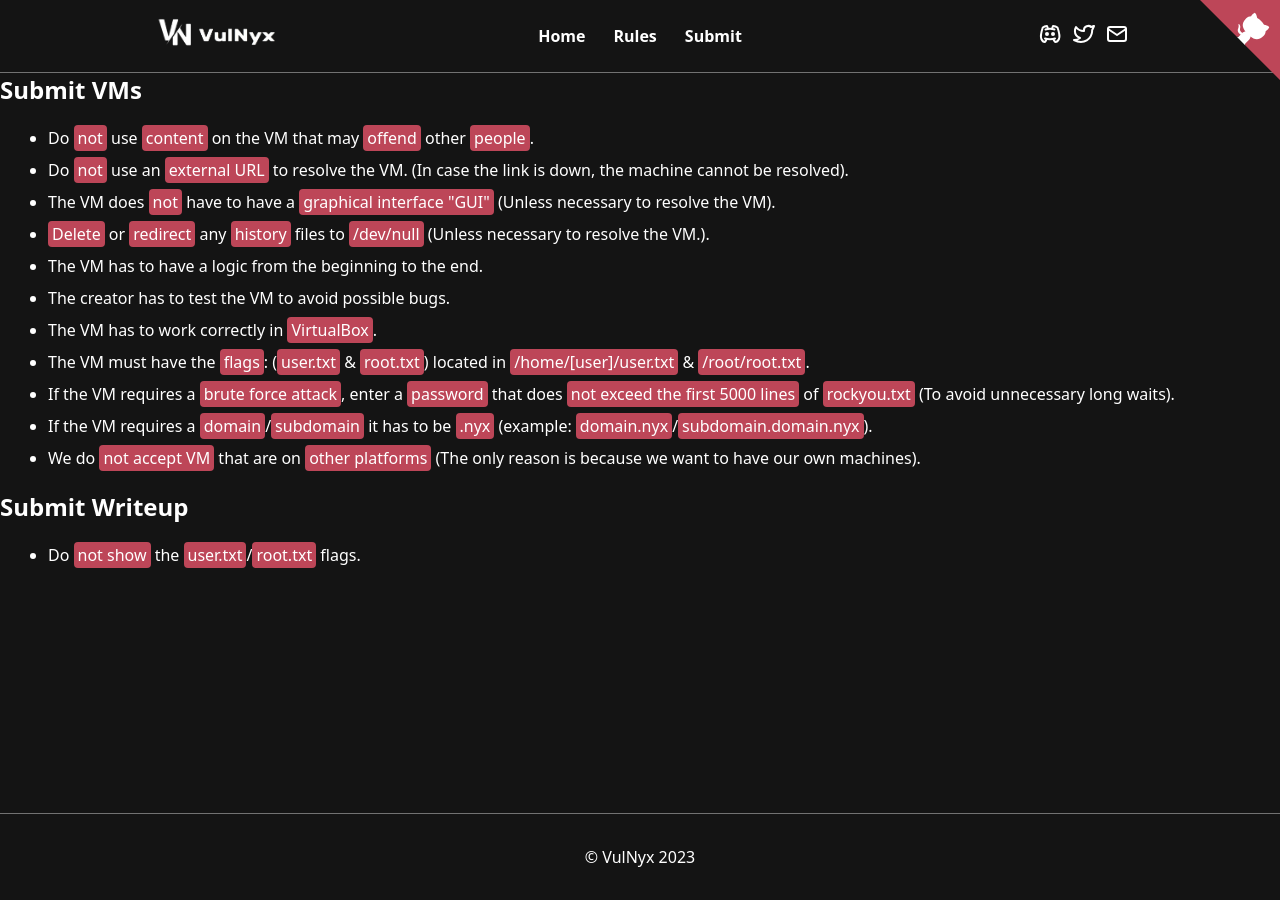
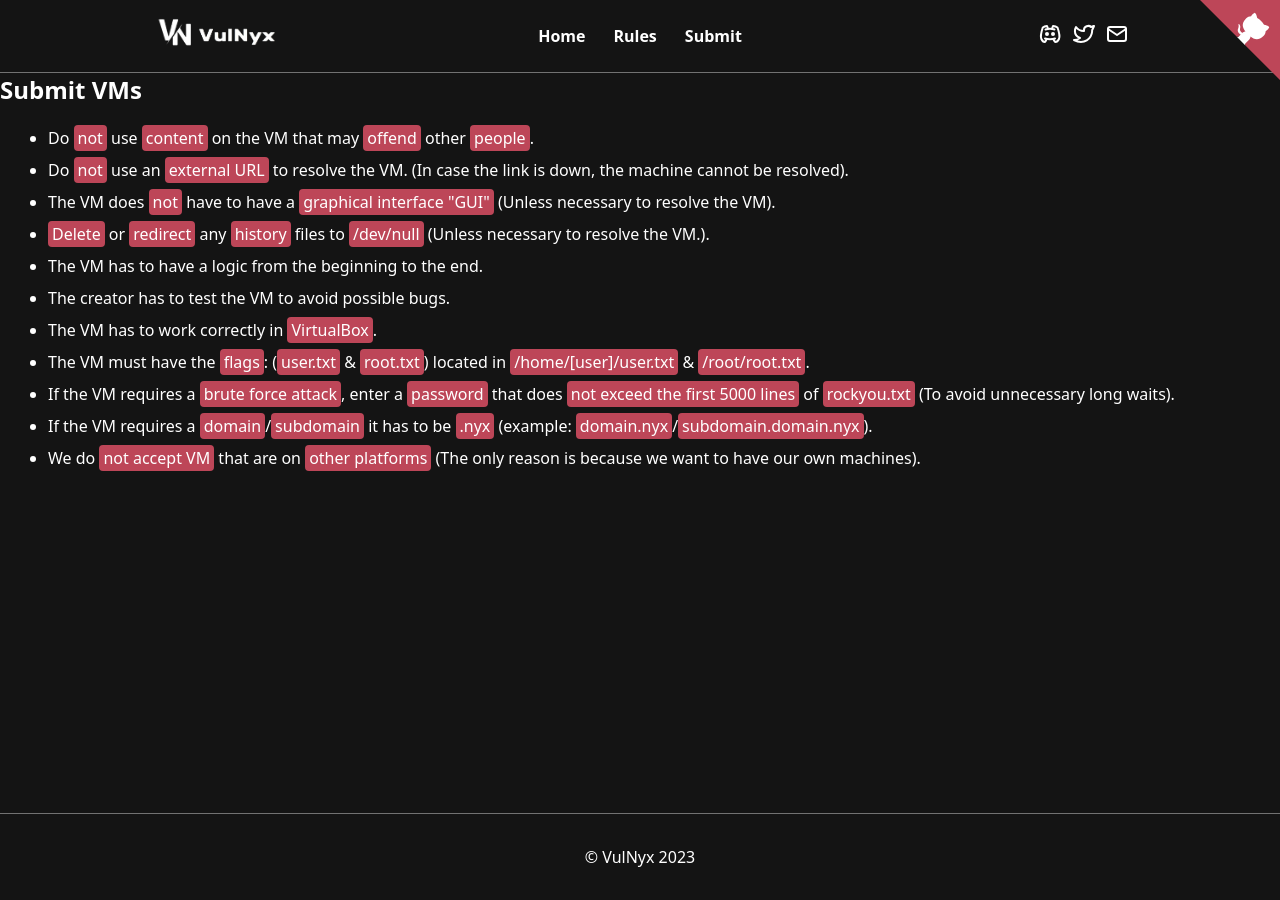
Before and after one commit to VulNyx/vulnyx, a Jekyll site: the page built from rules.md, in a window 1280 px wide. Built offline with Jekyll 4.4.1, drawn with Linux system fonts in a browser that asks for light colours.

Commit message:
Update rules.md

```diff
--- a/rules.md
+++ b/rules.md
@@ -17,10 +17,6 @@ title: Rules
 - If the VM requires a `domain`/`subdomain` it has to be `.nyx` (example: `domain.nyx`/`subdomain.domain.nyx`).
 - We do `not accept VM` that are on `other platforms` (The only reason is because we want to have our own machines).
 
-## Submit Writeup
-
-- Do `not show` the `user.txt`/`root.txt` flags.
-
 <footer>
   <p>© VulNyx 2023</p>
 </footer>
```
